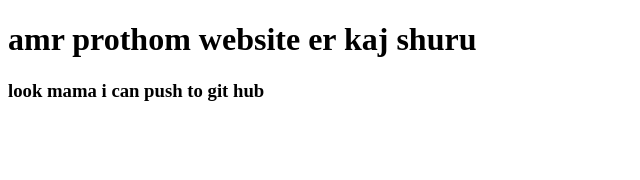
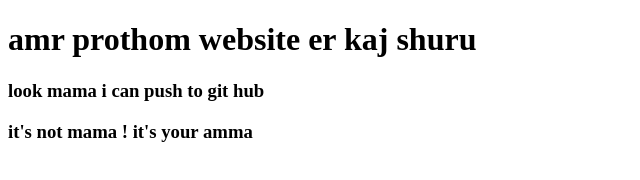
Before and after one commit to sazzaddevp/amar-prothom-website, a plain HTML site: page index.html in a window 1280 px wide. Shown: the whole page, without its empty margins (0-640 px from the left). Drawn offline with Linux system fonts and the light colour scheme.

Commit message:
Update index.html

```diff
--- a/index.html
+++ b/index.html
@@ -8,5 +8,6 @@
 <body>
     <h1>amr prothom website er kaj shuru</h1>
     <h3>look mama i can push to git hub</h3>
+    <h3>it's not mama ! it's your amma </h3>
 </body>
 </html>
```
